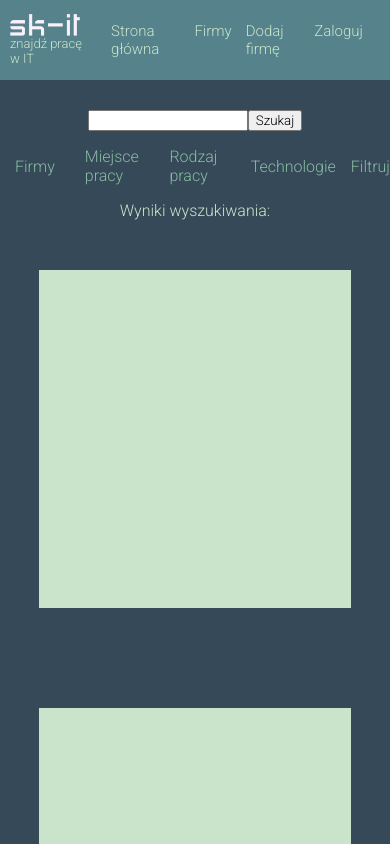
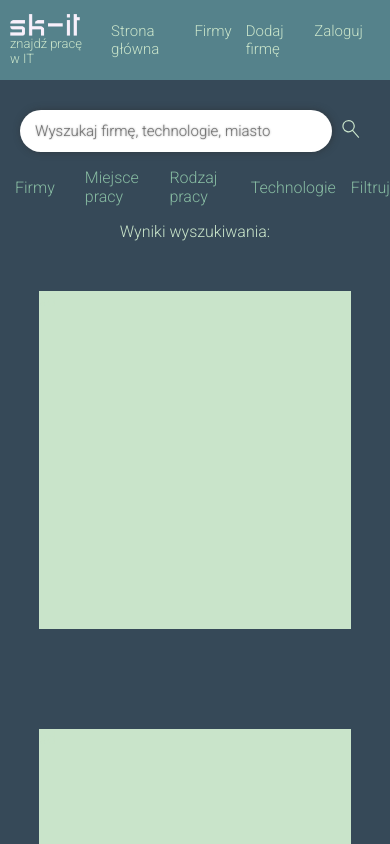
Before and after one commit to skni-kod/skitFrontend-old, a Next.js app: page /firmy in a window 390 px wide. Shown: the top 844 px of the page. Built offline with nearby package versions, Linux system fonts and the light colour scheme.

Commit message:
search form

```diff
--- a/pages/firmy.tsx
+++ b/pages/firmy.tsx
@@ -2,7 +2,7 @@ import Link from "next/link";
 import { Navbar } from "@/components/navbar/navbar";
 import { Footer } from "@/components/footer/footer";
 import styles from "@/styles/pages.module/companies.module.scss";
-import { VscChevronUp } from "react-icons/vsc";
+import { VscChevronUp, VscSearch } from "react-icons/vsc";
 export default function Firmy() {
   return (
     <>
@@ -11,9 +11,13 @@ export default function Firmy() {
         <div className={styles.container}>
           <div className={styles.searchField}>
             <form className={styles.searchForm}>
-              <input type="text" className={styles.searchInput}></input>
+              <input
+                placeholder="Wyszukaj firmę, technologie, miasto"
+                type="text"
+                className={styles.searchInput}
+              ></input>
               <button type="submit" className={styles.searchSubmit}>
-                Szukaj
+                <VscSearch />
               </button>
             </form>
           </div>
--- a/styles/globals.scss
+++ b/styles/globals.scss
@@ -38,9 +38,7 @@ ul span {
 li {
   margin: 0 15px;
 }
-h1 {
-  font-size: 60px;
-}
+
 @media screen and (max-width: 640px) {
   h1 {
     font-size: 40px;
@@ -49,3 +47,23 @@ h1 {
     padding: 0;
   }
 }
+input {
+  border-color: #cccccc;
+  border-style: solid;
+  border-width: 0px;
+  border-radius: 50px;
+  text-shadow: 0px 0px 2px rgba(42, 42, 42, 0.46);
+  box-shadow: 1px 0px 7px 0px rgba(42, 42, 42, 0.52);
+  padding: 15px;
+  font-size: 15px;
+  width: 50vw;
+  height: 5vh;
+}
+input:focus {
+  outline: none;
+}
+@media screen and (max-width: 870px) {
+  input {
+    width: 80vw;
+  }
+}
--- a/styles/pages.module/companies.module.scss
+++ b/styles/pages.module/companies.module.scss
@@ -25,3 +25,20 @@
   text-align: right;
   width: 100%;
 }
+.searchForm {
+  display: flex;
+  align-items: center;
+}
+.searchSubmit {
+  background-color: transparent;
+  border: none;
+  transform: rotateY(180deg);
+  transition: transform 0.2s ease-in-out;
+  font-size: large;
+  color: $white;
+  padding: 10px;
+  &:hover {
+    cursor: pointer;
+    transform: scale(1.1);
+  }
+}
```
Also changed, not shown: styles/pages.module/index.module.scss (+3 -7 lines).
